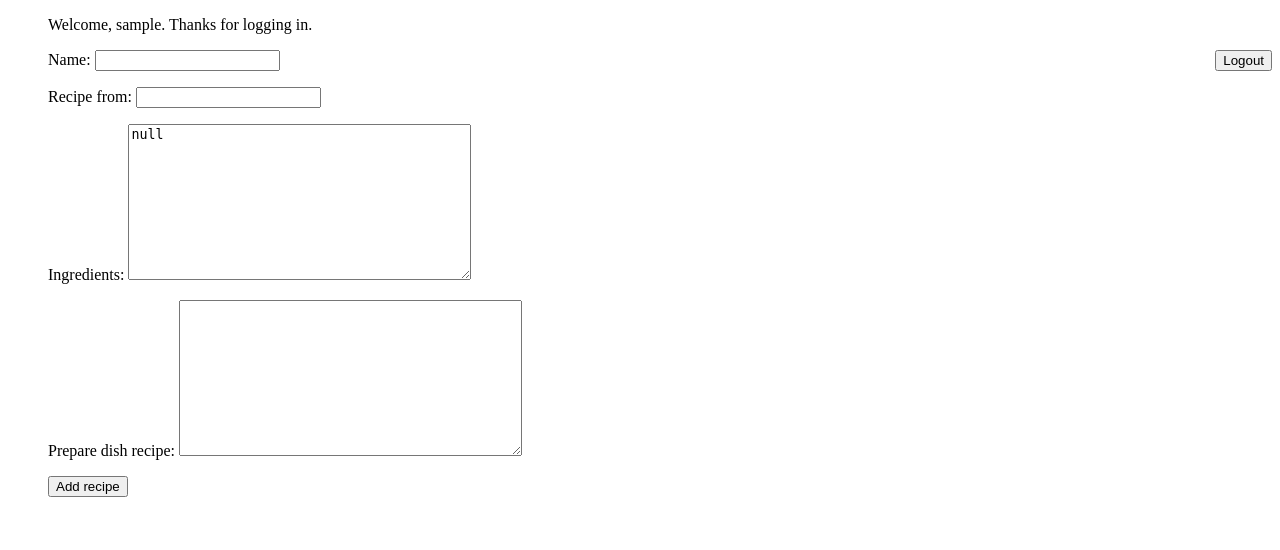
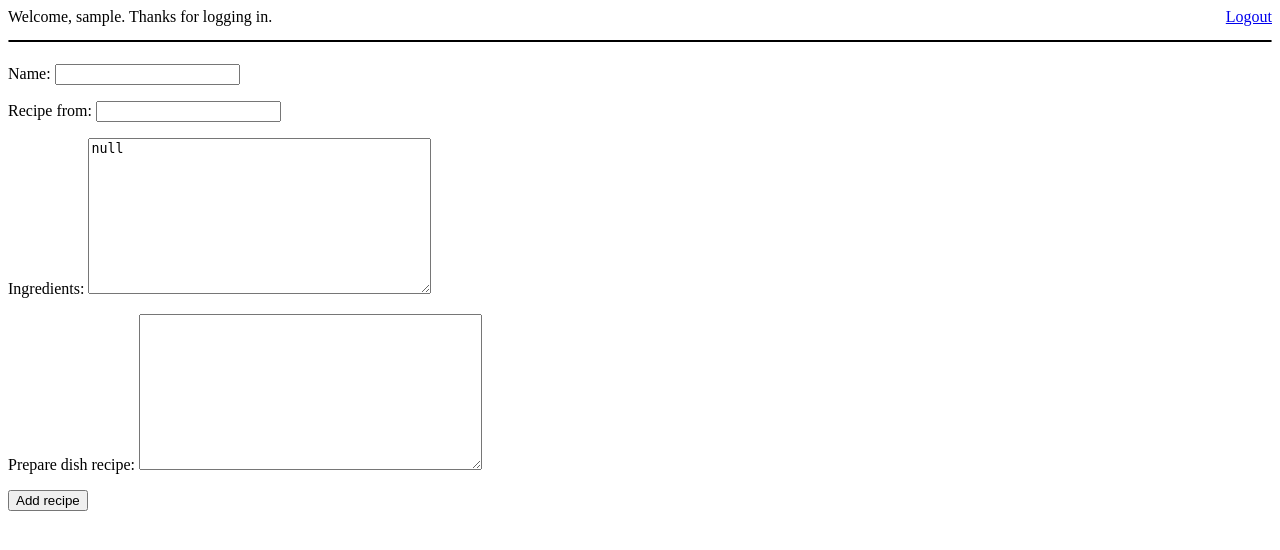
Before and after one commit to nero2310/KitchenRecpiesApp, a Django app: page /recipes/create in a window 1280 px wide. Shown: the top 550 px of the page. Run offline with Django 3.2, Linux system fonts and the light colour scheme; the visitor is signed in with stand-in values (Sample User, id 1).

Commit message:
Working on navbar

```diff
--- a/static/base/base.css
+++ b/static/base/base.css
@@ -1,7 +1,13 @@
 .navbar{
     position: relative;
+    height: 5vh;
 }
-.navbar button{
+.navbar a{
     position: relative;
     float: right;
 }
+.navbar hr{
+    margin-top: 1.75vh;
+    border: 1px solid black;
+    border-radius: 5px;
+}
--- a/templates/base.html
+++ b/templates/base.html
@@ -16,17 +16,18 @@
 </head>
 <body>
 {% block navbar %}
-    <ul class="navbar">
+    <div class="navbar">
     {% if user.is_authenticated %}
-        <p>Welcome, {{ user.get_username }}. Thanks for logging in.</p>
+        Welcome, {{ user.get_username }}. Thanks for logging in.
     {% else %}
-        <p>Welcome, new user. Please log in.</p>
+        Welcome, new user. Please log in.
     {% endif %}
     {% if user.is_authenticated %}
-    <ul><button onclick="location.href='{% url "logout" %}'">Logout</button></ul>
+    <a href="{% url "logout" %}">Logout</a>
     {% else %}
-    <ul><button onclick="location.href='{% url "login" %}'">Login</button></ul>
+    <a href="{% url "login" %}">Login</a>
     {% endif %}
+    <hr>
     </div>
 {% endblock %}
 {% block content %}
```
